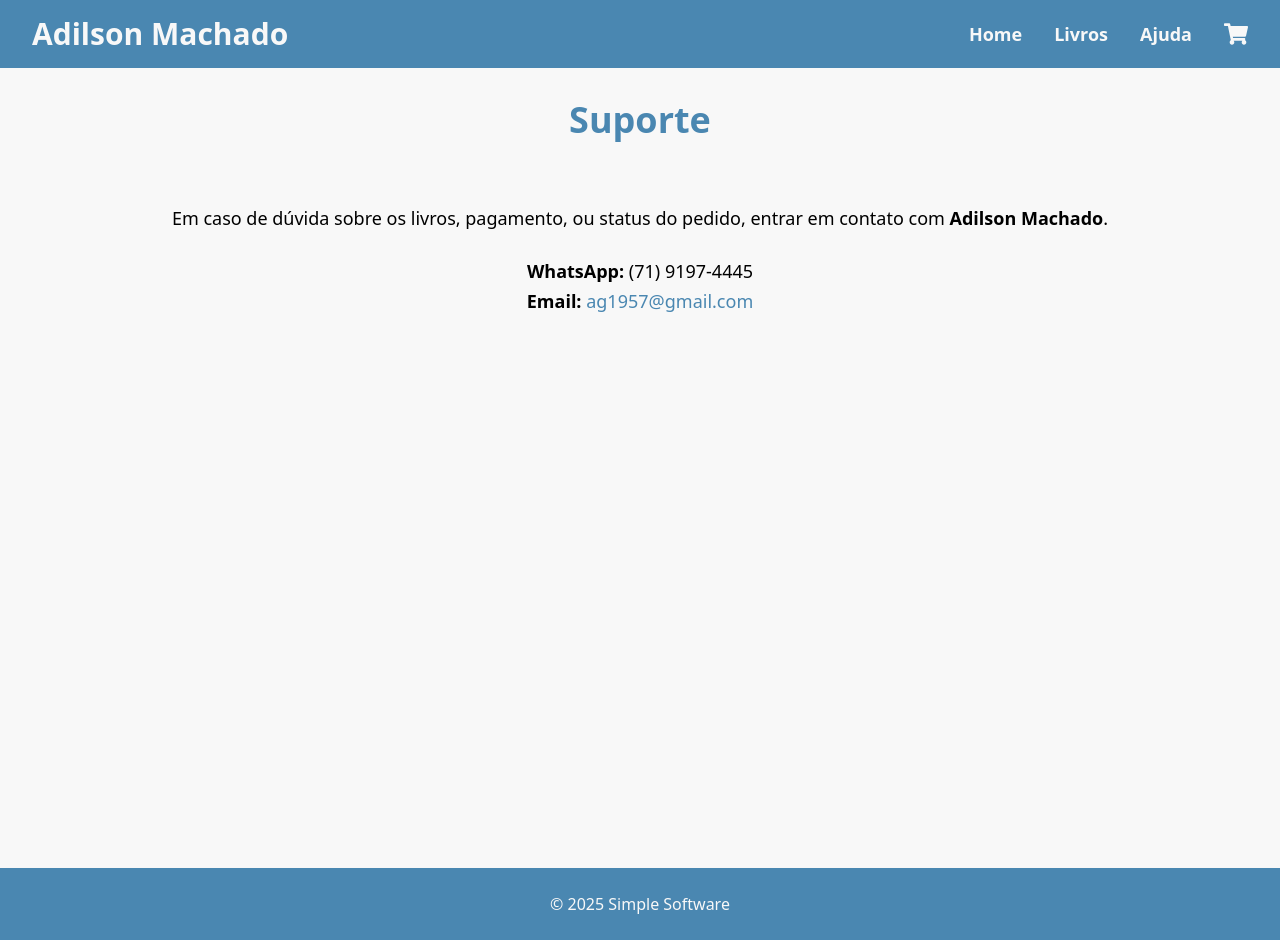
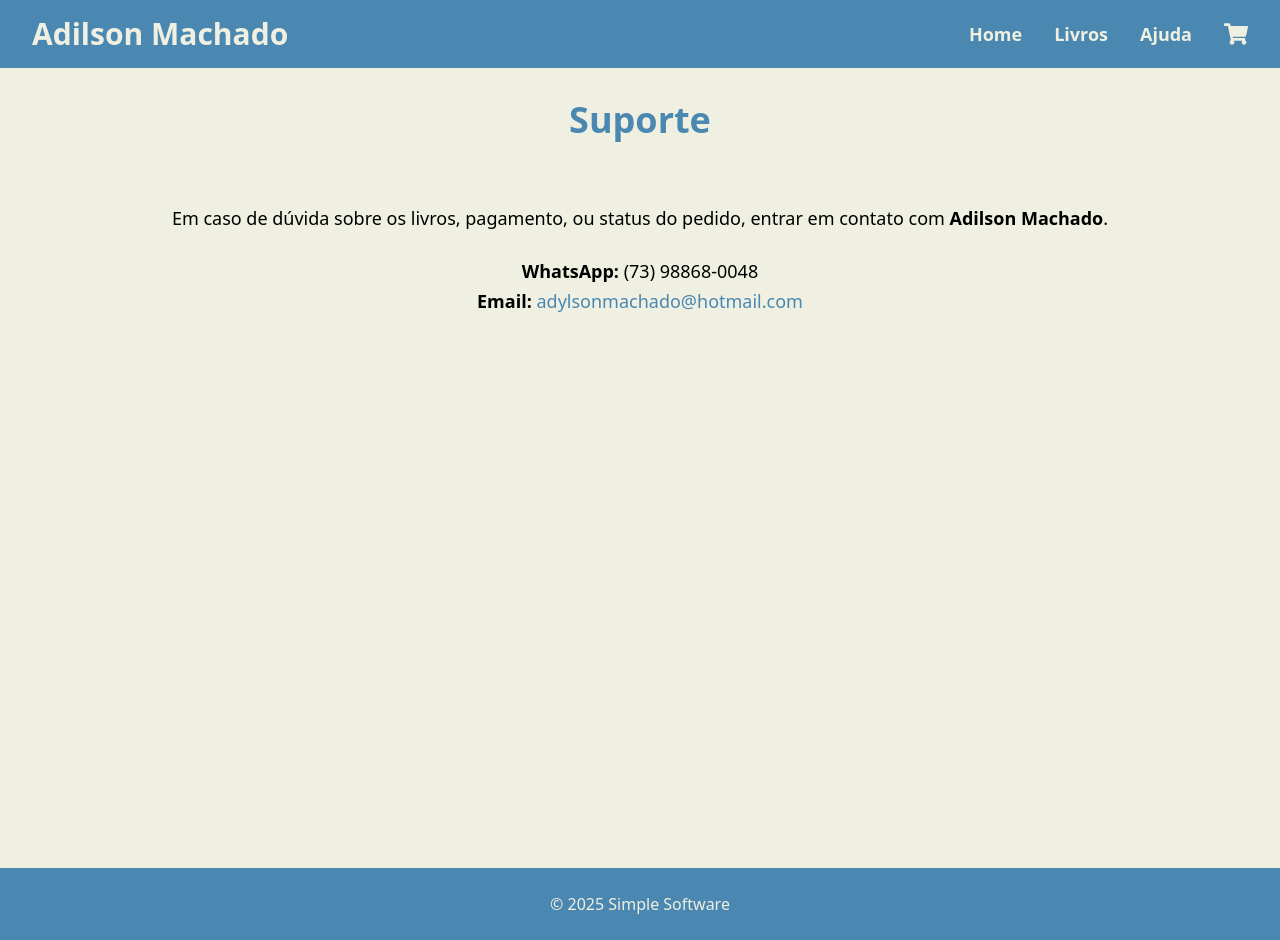
Before and after one commit to lmgaspa/ecommerce-adilsonmachado-books, a React (Vite) app in the folder frontend/: page /support in a window 1280 px wide. Built offline with nearby package versions, Linux system fonts and the light colour scheme; no server answers.

Commit message:
all_finished

```diff
--- a/frontend/src/api/http.ts
+++ b/frontend/src/api/http.ts
@@ -1,4 +1,4 @@
-const BASE_URL = "https://ecommerceag-6fa0e6a5edbf.herokuapp.com".replace(/\/+$/, "");
+const BASE_URL = "https://ecommerce-adilson-f543f4ef7a51.herokuapp.com".replace(/\/+$/, "");
 
 export async function apiGet<T>(path: string): Promise<T> {
   const res = await fetch(`${BASE_URL}${path}`, { credentials: "omit" });
--- a/frontend/src/pages/PixPaymentPage.tsx
+++ b/frontend/src/pages/PixPaymentPage.tsx
@@ -6,7 +6,7 @@ import { calcularFreteComBaseEmCarrinho } from "../utils/freteUtils";
 
 const API_BASE =
   import.meta.env.VITE_API_BASE ??
-  "https://ecommerceag-6fa0e6a5edbf.herokuapp.com";
+  "https://ecommerce-adilson-f543f4ef7a51.herokuapp.com";
 
 export default function PixPaymentPage() {
   const navigate = useNavigate();
--- a/frontend/src/pages/SuportPage.tsx
+++ b/frontend/src/pages/SuportPage.tsx
@@ -13,15 +13,15 @@ function SupportPage() {
           entrar em contato com <strong>Adilson Machado</strong>.
         </p>
         <p className="mt-6">
-          <strong>WhatsApp:</strong> (71) 9197-4445
+          <strong>WhatsApp:</strong> (73) 98868-0048
         </p>
         <p>
           <strong>Email:</strong>{' '}
           <a
-            href="mailto:ag1957@gmail.com"
+            href="mailto:adylsonmachado@hotmail.com"
             className="text-primary hover:underline"
           >
-            ag1957@gmail.com
+            adylsonmachado@hotmail.com
           </a>
         </p>
       </div>
--- a/frontend/src/styles.css
+++ b/frontend/src/styles.css
@@ -8,8 +8,8 @@
   --color-primary: oklch(0.6 0.09 240);
   --color-secondary: oklch(0.72 0.11 178);
   --color-accent: oklch(0.65 0.13 60);
-  --color-background: oklch(0.98 0.00 100);
-  --color-background2: oklch(9.22 .00 90);
+  --color-background: oklch(0.95 0.02 110);  /* tom claro, suave, amêndoa/bege */
+  --color-background2: oklch(0.88 0.04 120); /* contraste levemente mais escuro */
   --color-text-primary: oklch(0.15 0.02 100);
   --color-text-secondary: oklch(0.4 0.02 100);
   --color-error: oklch(0.5 0.2 20);
```
Also changed, not shown: 1 other file (tests, documents, lock files or other folders).
